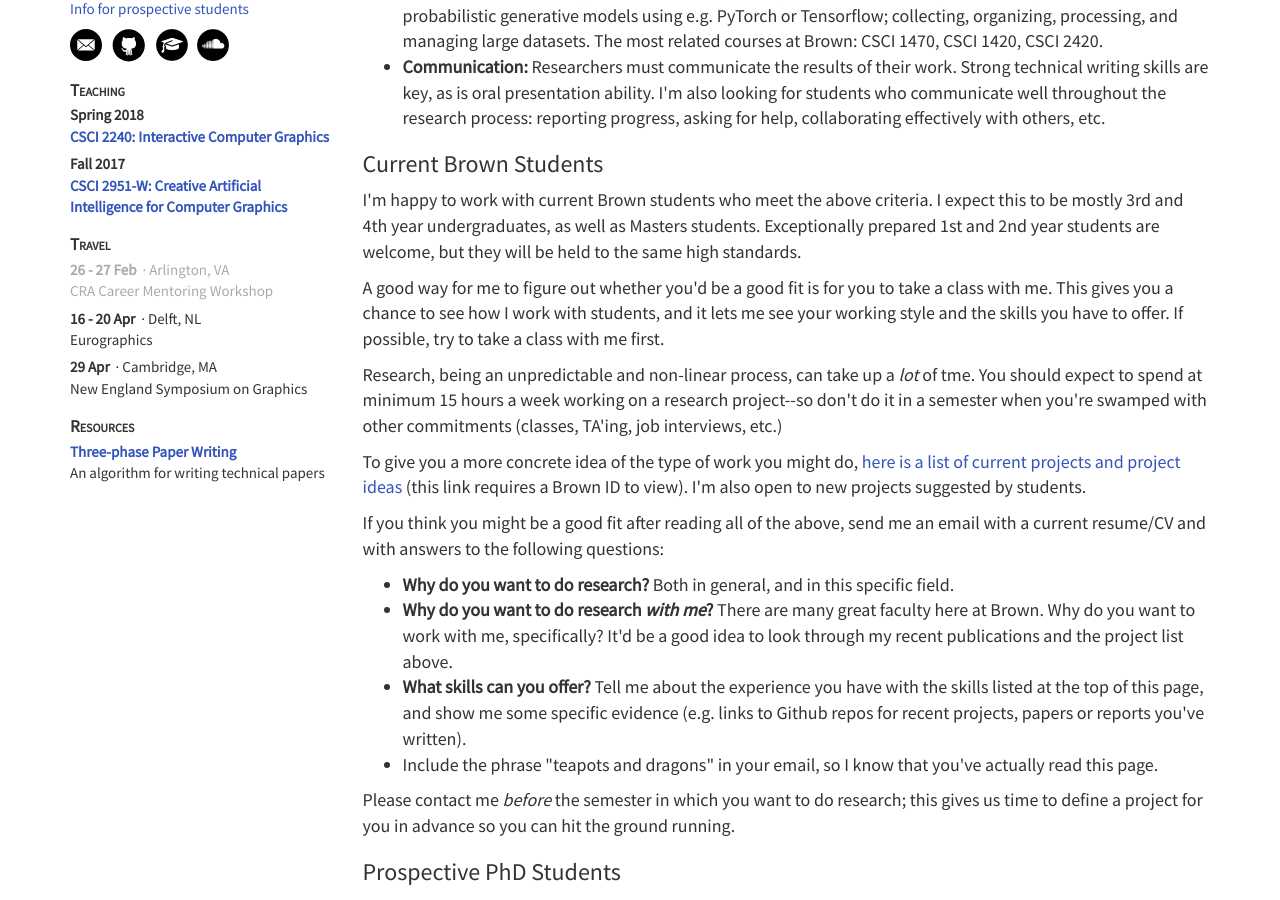
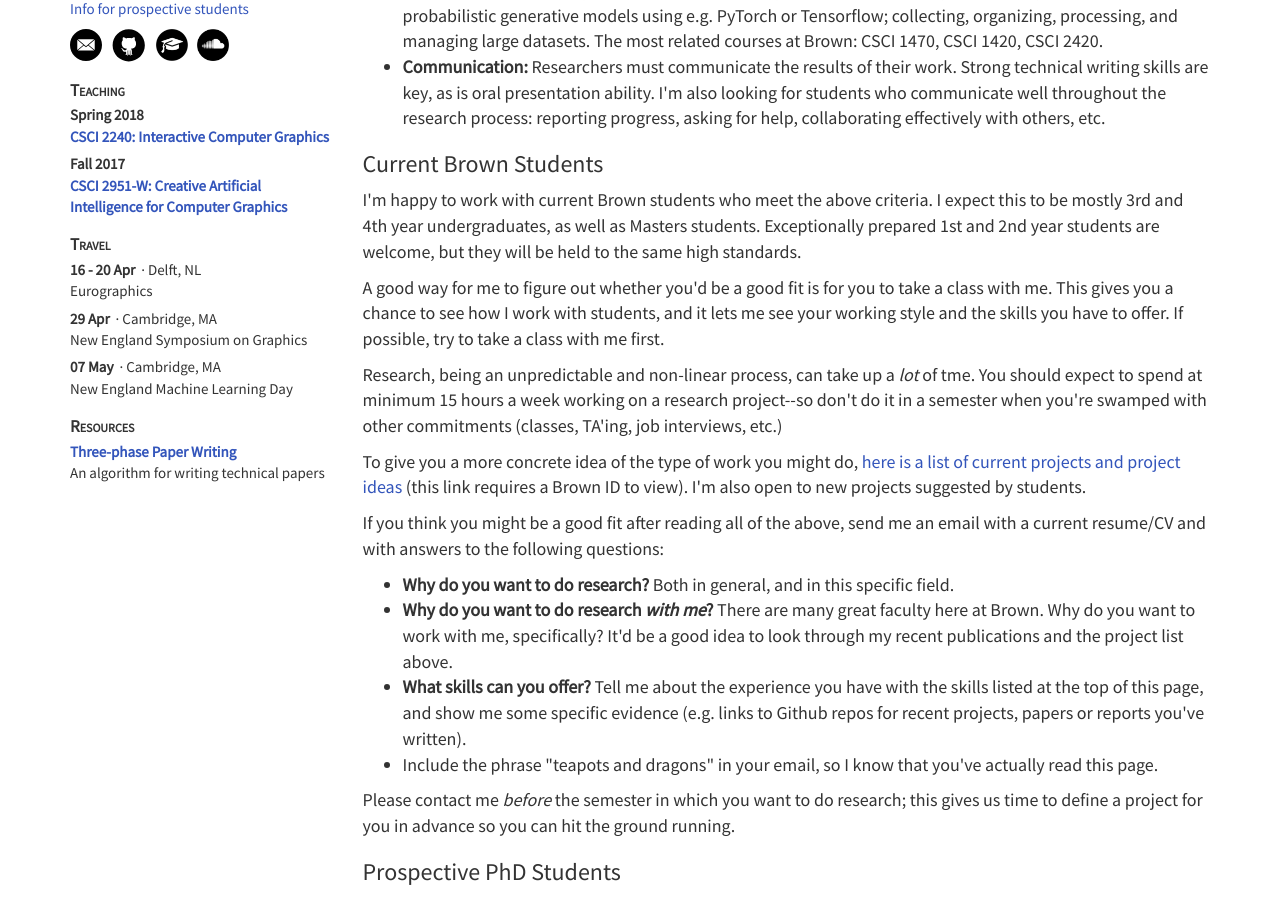
Before and after one commit to dritchie/dritchie.github.io, a Jekyll site: the page built from prospective_students.html, in a window 1280 px wide and 900 px high, scrolled down 563 px. Built offline with Jekyll 4.4.1, drawn with Linux system fonts in a browser that asks for light colours.

Commit message:
NEML 2018 travel, etc.

```diff
--- a/_data/travel.json
+++ b/_data/travel.json
@@ -84,5 +84,12 @@
 			"event": "New England Symposium on Graphics",
 			"location": "Cambridge, MA"
 		},
+
+		{
+			"startdate": "2018-05-07",
+			"enddate": "2018-05-07",
+			"event": "New England Machine Learning Day",
+			"location": "Cambridge, MA"
+		},
 	]
 }
--- /dev/null
+++ b/_news/scancomplete_accept.html
@@ -0,0 +1,5 @@
+---
+date: '2018-02-19'
+---
+
+Angela Dai's work on <a target='_blank' href='https://arxiv.org/abs/1712.10215'>large-scale 3D scan completion</a> accepted to CVPR 2018.
--- a/_news/scancomplete_preprint.html
+++ /dev/null
@@ -1,5 +0,0 @@
----
-date: '2017-12-29'
----
-
-New preprint about Angela Dai's work on <a target='_blank' href='https://arxiv.org/abs/1712.10215'>large-scale 3D scan completion</a>.
```
